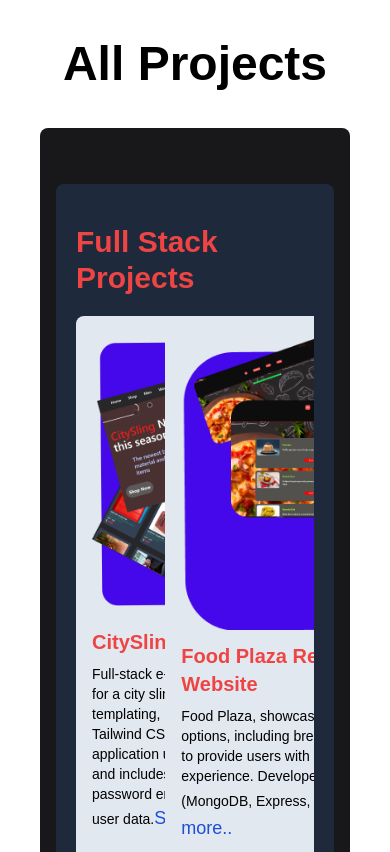
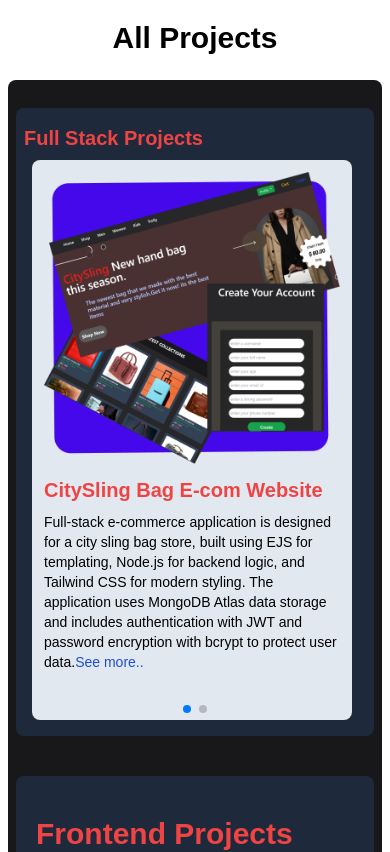
Before and after one commit to abhijit84842/Abhijit_Portfolio, a Next.js app: page /pages/projectall in a window 390 px wide. Shown: the top 852 px of the page. Built offline with nearby package versions, Linux system fonts and the light colour scheme.

Commit message:
make mobile responsive project show sec

```diff
--- a/app/components/ProjectsShow/FullStackProjectsShow.js
+++ b/app/components/ProjectsShow/FullStackProjectsShow.js
@@ -16,12 +16,101 @@
 
 const FullStackProjectsShow = () => {
   return (
-    <div className="sub-container bg-slate-800 p-5 my-10 rounded-lg">
+    <div className="sub-container bg-slate-800 rounded-lg p-2 my-5 lg:my-10 lg:p-3 2xl:p-5 2xl:my-10 ">
       <div className="fullstack-projects-box">
-        <h2 className="mt-5 text-3xl mb-5 text-red-500 font-semibold">
+        <h2 className="text-red-500 font-semibold my-2 text-xl lg:text-3xl lg:my-5 2xl:mt-5 2xl:text-3xl 2xl:mb-5">
           Full Stack Projects
         </h2>
+        <div className="swiper-container  lg:hidden 2xl:hidden">
+          <Swiper
+            slidesPerView={1}
+            spaceBetween={20}
+            freeMode={true}
+            pagination={{
+              clickable: true,
+            }}
+            //  autoplay={{
+            //   delay:4500,
+            //   disableOnInteraction:false
+            //  }}
+            //  loop={true}
+            modules={[FreeMode, Pagination, Autoplay]}
+            className={styles.firstSwiper}
+          >
+            <SwiperSlide>
+              {" "}
+              <div className="crad  bg-slate-200 w-[20rem] p-3 rounded-lg h-[35rem] mx-2 mb-2">
+                <Link href="/pages/projectall/overview/cityslingoverview">
+                  <Image
+                    src="/ProjectShow/CitySlingImg.png"
+                    alt="loading...."
+                    loading="lazy"
+                    width={500}
+                    height={500}
+                    className="transition-transform duration-300 ease-in-out hover:scale-110"
+                  />
+                  <p className="text-red-500 text-xl mt-2 font-semibold mb-2 mt-3">
+                    CitySling Bag E-com Website
+                  </p>
+                </Link>
+                <p className="text-black text-sm">
+                  Full-stack e-commerce application is designed for a city sling
+                  bag store, built using EJS for templating, Node.js for backend
+                  logic, and Tailwind CSS for modern styling. The application
+                  uses MongoDB Atlas data storage and includes authentication
+                  with JWT and password encryption with bcrypt to protect user
+                  data.
+                  <span>
+                    <Link
+                      className="text-blue-700 text-sm"
+                      href={"/pages/projectall/overview/cityslingoverview"}
+                    >
+                      See more..
+                    </Link>
+                  </span>
+                </p>
+              </div>
+            </SwiperSlide>
 
+            <SwiperSlide>
+              {" "}
+              <div className="crad  bg-slate-200 w-[20rem] p-3 rounded-lg h-[35rem] ">
+                <Link href="/pages/projectall/overview/foodplazaoverview">
+                  <Image
+                    src="/ProjectShow/FoodPlaza.png"
+                    alt="loading..."
+                    loading="lazy"
+                    width={500}
+                    height={500}
+                    className="transition-transform duration-300 ease-in-out hover:scale-110"
+                  />
+                  <p className="text-red-500 text-xl mt-2 font-semibold mb-2 mt-3">
+                    Food Plaza Restaurant Website
+                  </p>
+                </Link>
+                <p className="text-black text-sm">
+                  Food Plaza, showcases a wide variety of meal options,
+                  including breakfast, lunch, and dinner, to provide users with
+                  a complete dining experience. Developed with the MERN stack
+                  (MongoDB, Express, React, Node.js).
+                  <span>
+                    <Link
+                      className="text-blue-700 text-sm"
+                      href={"/pages/projectall/overview/foodplazaoverview"}
+                    >
+                      See more..
+                    </Link>
+                  </span>
+                </p>
+              </div>
+            </SwiperSlide>
+          </Swiper>
+        </div>
+
+
+
+
+        <div className="swiper-container hidden lg:block 2xl:block ">
           <Swiper
             slidesPerView={3}
             spaceBetween={30}
@@ -39,7 +128,7 @@
           >
             <SwiperSlide>
               {" "}
-            <div className="crad bg-slate-200 w-[20rem] p-4 rounded-lg h-[35rem]">
+              <div className="crad  bg-slate-200 w-[20rem] p-4 rounded-lg h-[35rem]">
                 <Link href="/pages/projectall/overview/cityslingoverview">
                   <Image
                     src="/ProjectShow/CitySlingImg.png"
@@ -56,9 +145,10 @@
                 <p className="text-black text-sm">
                   Full-stack e-commerce application is designed for a city sling
                   bag store, built using EJS for templating, Node.js for backend
-                logic, and Tailwind CSS for modern styling. The application uses
-                MongoDB Atlas data storage and includes authentication with JWT
-                and password encryption with bcrypt to protect user data.
+                  logic, and Tailwind CSS for modern styling. The application
+                  uses MongoDB Atlas data storage and includes authentication
+                  with JWT and password encryption with bcrypt to protect user
+                  data.
                   <span>
                     <Link
                       className="text-blue-700 text-lg"
@@ -70,9 +160,10 @@
                 </p>
               </div>
             </SwiperSlide>
+
             <SwiperSlide>
               {" "}
-            <div className="crad bg-slate-200 w-[20rem] p-4 rounded-lg h-[35rem]">
+              <div className="crad  bg-slate-200 w-[20rem] p-4 rounded-lg h-[35rem] ">
                 <Link href="/pages/projectall/overview/foodplazaoverview">
                   <Image
                     src="/ProjectShow/FoodPlaza.png"
@@ -87,10 +178,10 @@
                   </p>
                 </Link>
                 <p className="text-black text-sm">
-                Food Plaza, showcases a wide variety of meal options, including
-                breakfast, lunch, and dinner, to provide users with a complete
-                dining experience. Developed with the MERN stack (MongoDB,
-                Express, React, Node.js).
+                  Food Plaza, showcases a wide variety of meal options,
+                  including breakfast, lunch, and dinner, to provide users with
+                  a complete dining experience. Developed with the MERN stack
+                  (MongoDB, Express, React, Node.js).
                   <span>
                     <Link
                       className="text-blue-700 text-lg"
@@ -105,6 +196,7 @@
           </Swiper>
         </div>
       </div>
+    </div>
   );
 };
 
--- a/app/pages/projectall/page.js
+++ b/app/pages/projectall/page.js
@@ -7,8 +7,8 @@
 const page = () => {
   return (
     <div className="allprojects-main-container">
-      <h1 className="flex justify-center text-5xl font-semibold mt-10">All Projects</h1>
-      <div className=" bg-zinc-900 mx-10 rounded-lg p-4 my-10">
+      <h1 className=" font-semibold flex justify-center mt-5 text-3xl lg:text-5xl 2xl:flex 2xl:justify-center 2xl:text-5xl 2xl:mt-10">All Projects</h1>
+      <div className=" bg-zinc-900 rounded-lg mx-2 p-2 my-6 lg:p-4 2xl:mx-10  2xl:p-4 ">
       <FullStackProjectsShow/>
       <FrontendProjectsShow/>
       <OthersProjectsShow/>
```
Lines whose indentation alone changed are shown as unchanged.
